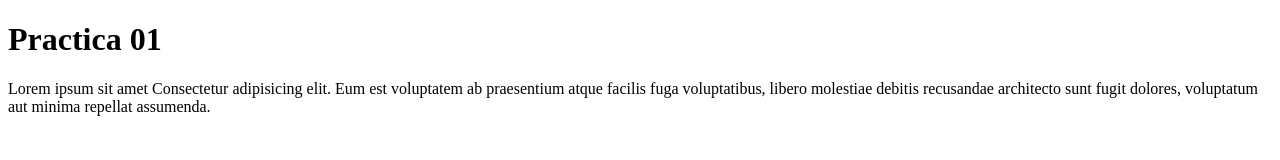
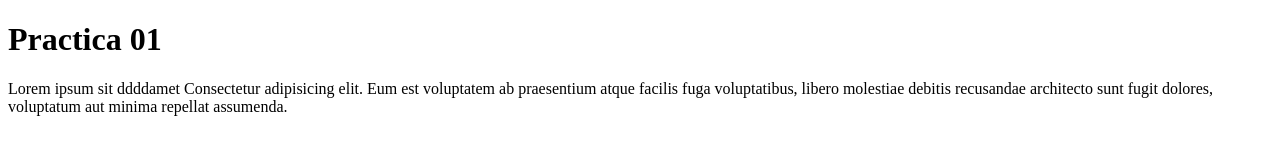
Before and after one commit to roberNicoTejada/git-desde-coderhouse, a plain HTML site: page index.html in a window 1280 px wide. Drawn offline with Linux system fonts and the light colour scheme.

Commit message:
hice un cambio en el lorem

```diff
--- a/index.html
+++ b/index.html
@@ -9,7 +9,7 @@
   <body>
     <h1>Practica 01</h1>
     <p>
-      Lorem ipsum sit amet Consectetur adipisicing elit. Eum est voluptatem ab praesentium atque facilis fuga voluptatibus, libero molestiae debitis recusandae architecto sunt
+      Lorem ipsum sit ddddamet Consectetur adipisicing elit. Eum est voluptatem ab praesentium atque facilis fuga voluptatibus, libero molestiae debitis recusandae architecto sunt
       fugit dolores, voluptatum aut minima repellat assumenda.
     </p>
   </body>
```
